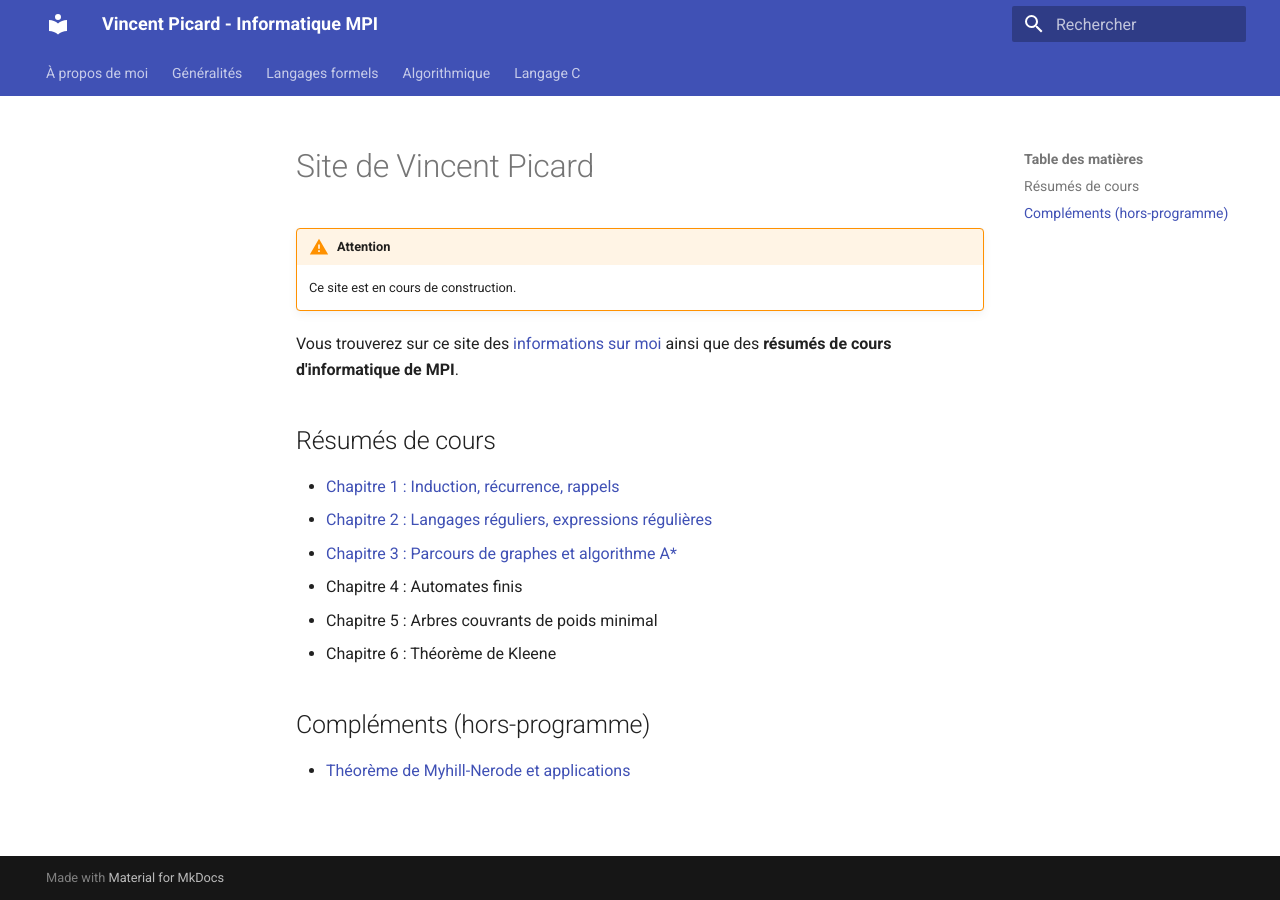
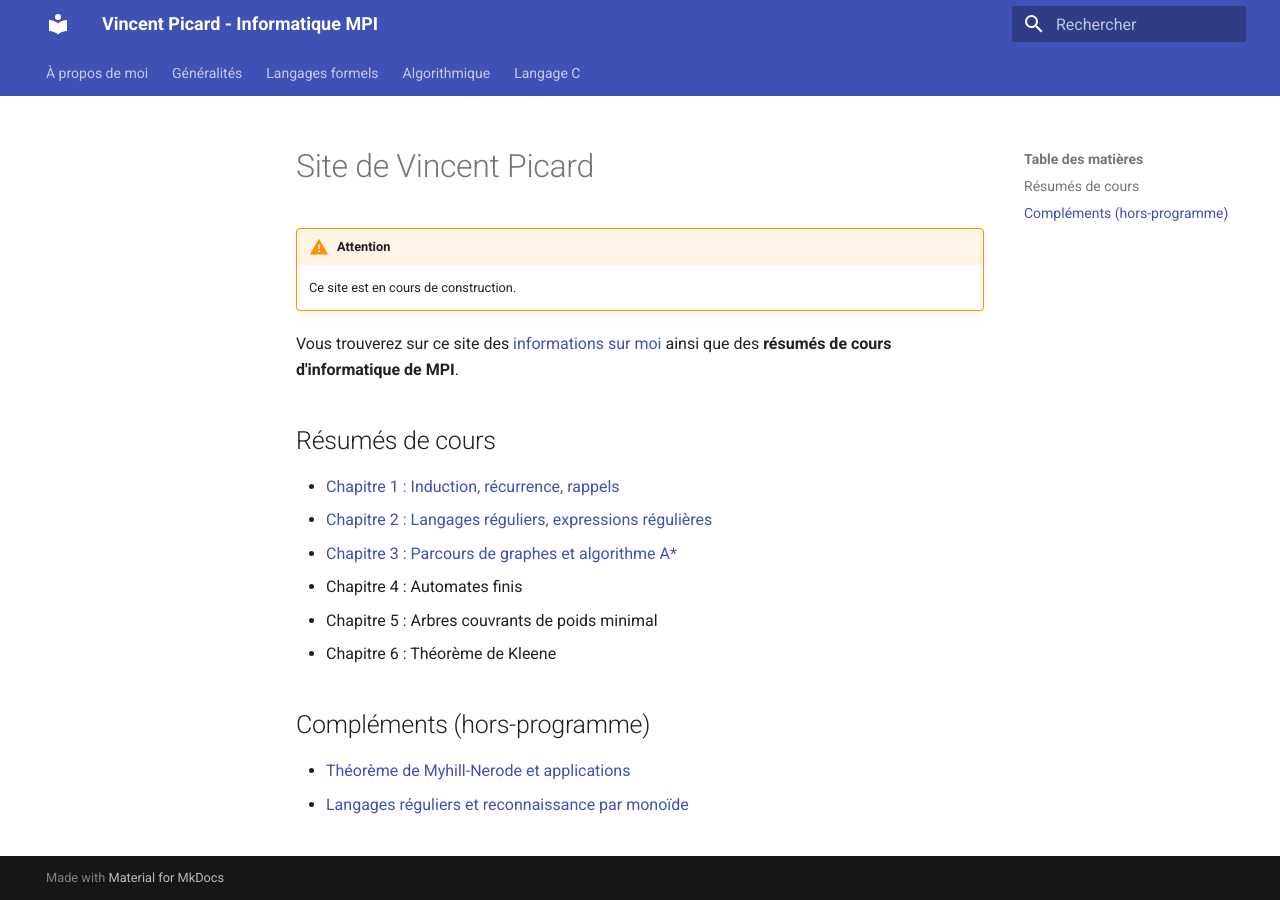
Before and after one commit to vincent-picard/vincent-picard.github.io, an MkDocs documentation site: the page built from docs/index.md, in a window 1280 px wide. Built offline with MkDocs 1.6.1 and Material for MkDocs 9.7.7, drawn with Linux system fonts in a browser that asks for light colours.

Commit message:
ajout lien vers monoides

```diff
--- a/docs/index.md
+++ b/docs/index.md
@@ -16,3 +16,4 @@ Vous trouverez sur ce site des [informations sur moi](aboutme) ainsi que des **r
 ## Compléments (hors-programme)
 
 - [Théorème de Myhill-Nerode et applications](pdf/myhill.pdf)
+- [Langages réguliers et reconnaissance par monoïde](pdf/monoides.pdf)
```
